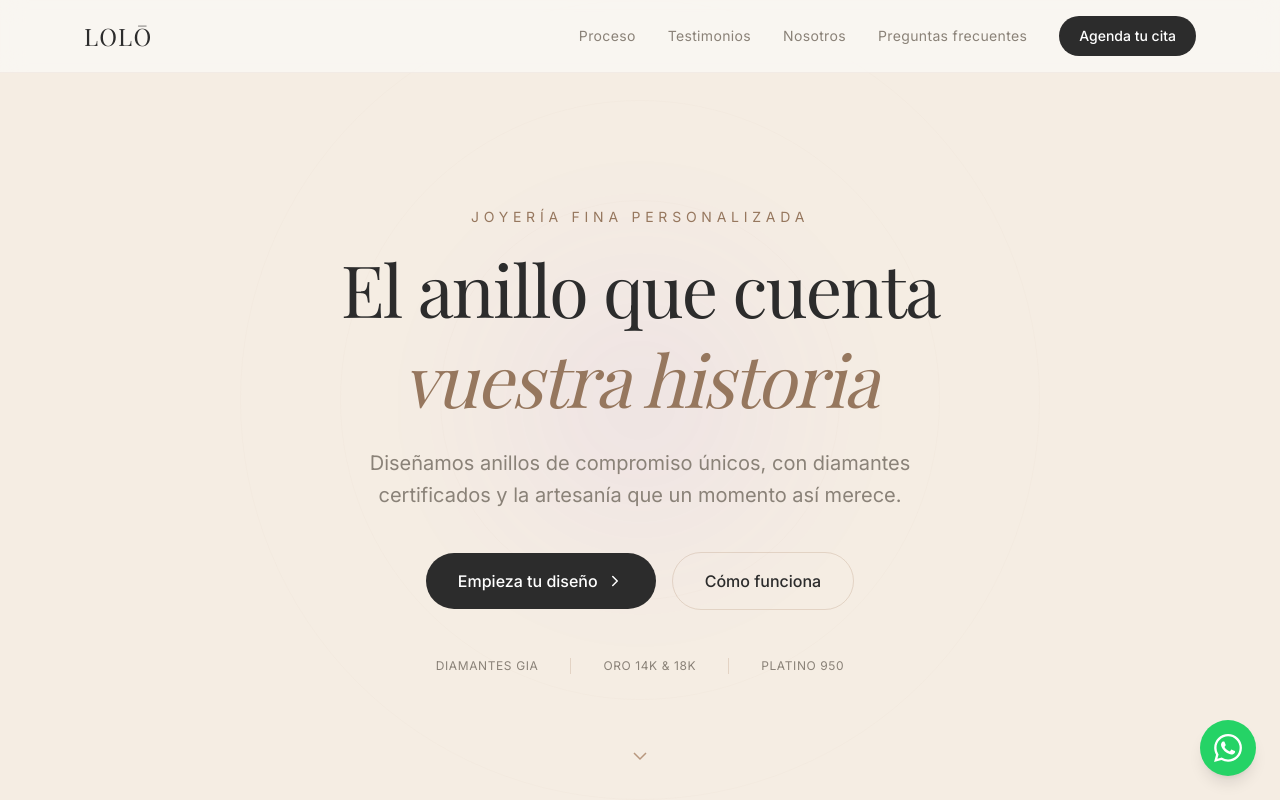
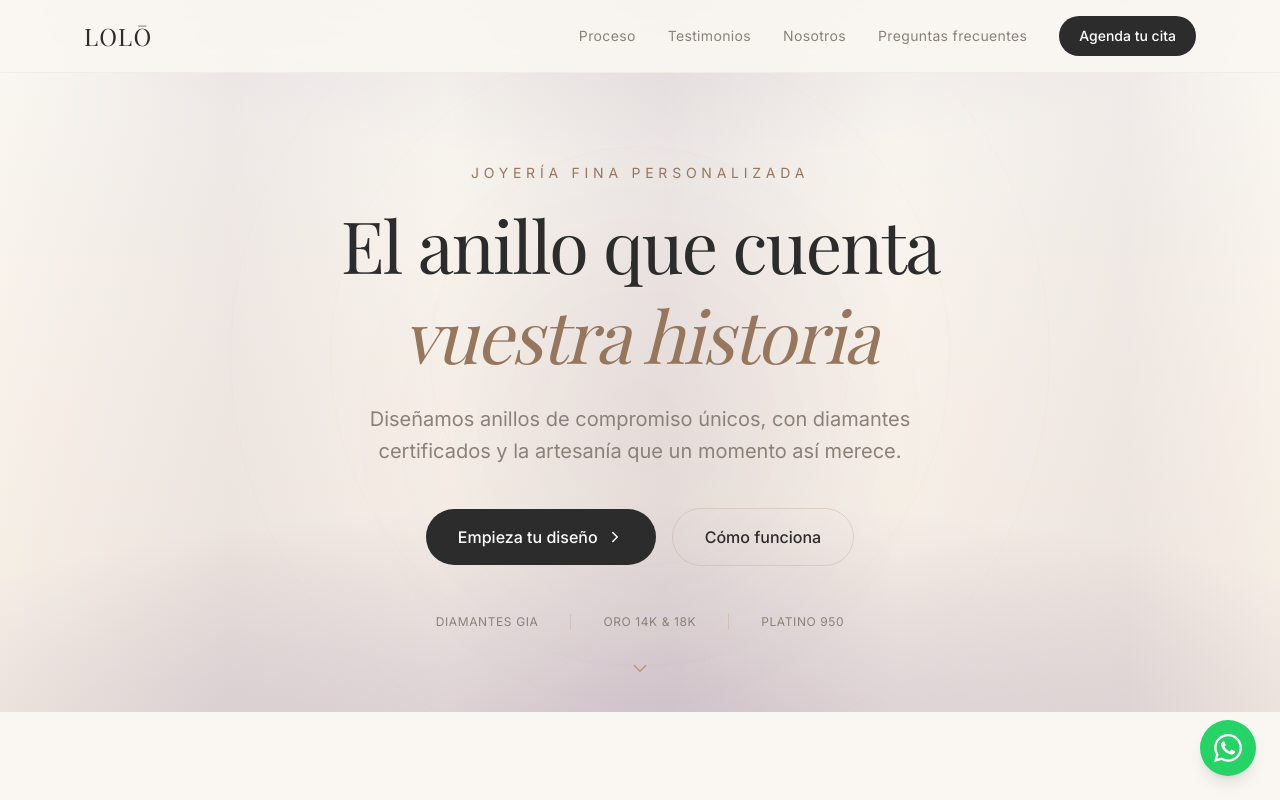
Before and after one commit to santirc95/lolo-website, a Next.js app: page / in a window 1280 px wide. Shown: the top 800 px of the page. Built offline with nearby package versions, Linux system fonts and the light colour scheme; a web font is replaced by a local one.

Commit message:
Refine hero styling + add purple tokens

```diff
--- a/src/app/globals.css
+++ b/src/app/globals.css
@@ -1,39 +1,66 @@
 @import "tailwindcss";
 
+/* =========================================================
+   LOLŌ — Design Tokens (Luxury / European Jewelry)
+========================================================= */
+
 :root {
+  /* Core neutrals */
   --color-cream: #FAF7F2;
   --color-champagne: #F5EDE3;
+
+  /* Gold palette */
   --color-gold: #B8977E;
   --color-gold-light: #D4B896;
   --color-gold-dark: #96775E;
+
+  /* Text */
   --color-charcoal: #2C2C2C;
   --color-charcoal-light: #4A4A4A;
   --color-warm-gray: #8A8278;
+
+  /* Utility */
   --color-white: #FFFFFF;
   --color-black: #1A1A1A;
   --color-whatsapp: #25D366;
 
+  /* Brand lavender / purple (VERY subtle use) */
+  --color-brand: #4A3160;        /* deep base */
+  --color-brand-light: #6F4A8E;  /* accent */
+  --color-brand-soft: #EEE8F3;   /* ultra-light wash */
+
+  /* App tokens */
   --background: var(--color-cream);
   --foreground: var(--color-charcoal);
 }
 
+/* Tailwind theme bridge */
 @theme inline {
   --color-background: var(--background);
   --color-foreground: var(--foreground);
+
   --color-cream: var(--color-cream);
   --color-champagne: var(--color-champagne);
+
   --color-gold: var(--color-gold);
   --color-gold-light: var(--color-gold-light);
   --color-gold-dark: var(--color-gold-dark);
+
   --color-charcoal: var(--color-charcoal);
   --color-charcoal-light: var(--color-charcoal-light);
   --color-warm-gray: var(--color-warm-gray);
+
+  --color-brand: var(--color-brand);
+  --color-brand-light: var(--color-brand-light);
+  --color-brand-soft: var(--color-brand-soft);
+
   --color-whatsapp: var(--color-whatsapp);
 
   --font-sans: "Inter", ui-sans-serif, system-ui, -apple-system, sans-serif;
   --font-display: "Playfair Display", ui-serif, Georgia, "Times New Roman", serif;
 }
 
+/* Base behavior */
 html {
   scroll-behavior: smooth;
 }
@@ -43,7 +70,43 @@ body {
   color: var(--foreground);
 }
 
+/* Selection */
 ::selection {
   background-color: var(--color-gold-light);
   color: var(--color-charcoal);
 }
+
+/* =========================================
+   LOLŌ — Editorial Gradient (Purple Light)
+========================================= */
+.bg-luxury-wash {
+  background:
+    /* columnas verticales suaves (más visibles) */
+    linear-gradient(
+      90deg,
+      rgba(74, 49, 96, 0.00) 0%,
+      rgba(74, 49, 96, 0.06) 18%,
+      rgba(74, 49, 96, 0.00) 35%,
+      rgba(74, 49, 96, 0.07) 52%,
+      rgba(74, 49, 96, 0.00) 70%,
+      rgba(74, 49, 96, 0.05) 88%,
+      rgba(74, 49, 96, 0.00) 100%
+    ),
+
+    /* glow lavanda abajo (sube fuerza) */
+    radial-gradient(
+      120% 60% at 50% 105%,
+      rgba(111, 74, 142, 0.22),
+      transparent 58%
+    ),
+
+    /* wash arriba (muy ligero) */
+    radial-gradient(
+      90% 55% at 50% -10%,
+      rgba(74, 49, 96, 0.10),
+      transparent 60%
+    ),
+
+    /* base */
+    linear-gradient(180deg, #FAF7F2 0%, #F7F0E8 60%, #F3ECE2 100%);
+}
--- a/src/components/Hero.tsx
+++ b/src/components/Hero.tsx
@@ -4,53 +4,85 @@ import { motion } from "framer-motion";
 import { getWhatsAppUrl } from "@/lib/constants";
 import { easeLuxury } from "@/lib/motion";
 
+/* ==============================
+   Animation presets
+================================ */
 const heroItem = {
-  hidden: { opacity: 0, y: 22, filter: "blur(10px)" },
+  hidden: { opacity: 0, y: 24, filter: "blur(10px)" },
   show: (i: number) => ({
     opacity: 1,
     y: 0,
     filter: "blur(0px)",
     transition: {
-      duration: 1.45,
+      duration: 1.6,
       ease: easeLuxury,
-      delay: 0.35 + i * 0.22,
+      delay: 0.45 + i * 0.24,
     },
   }),
 };
 
 const heroCtas = {
-  hidden: { opacity: 0, y: 16, filter: "blur(8px)" },
+  hidden: { opacity: 0, y: 18, filter: "blur(8px)" },
   show: (i: number) => ({
     opacity: 1,
     y: 0,
     filter: "blur(0px)",
     transition: {
-      duration: 1.25,
+      duration: 1.4,
       ease: easeLuxury,
-      delay: 0.35 + i * 0.22,
+      delay: 0.6 + i * 0.24,
     },
   }),
 };
 
+/* ==============================
+   Hero Component
+================================ */
 export default function Hero() {
   return (
-    <section className="relative flex min-h-screen items-center justify-center overflow-hidden bg-champagne px-5 pt-20">
-      {/* Decorative background */}
+    <section className="relative flex min-h-[calc(100vh-88px)] items-center justify-center overflow-hidden px-5 pt-20 bg-luxury-wash bg-luxury-grain">
+
+      {/* ==============================
+          Decorative rings (gold)
+      ============================== */}
       <div className="absolute inset-0 opacity-[0.03]">
-        <div className="absolute left-1/2 top-1/2 h-[800px] w-[800px] -translate-x-1/2 -translate-y-1/2 rounded-full border border-gold" />
-        <div className="absolute left-1/2 top-1/2 h-[600px] w-[600px] -translate-x-1/2 -translate-y-1/2 rounded-full border border-gold" />
-        <div className="absolute left-1/2 top-1/2 h-[400px] w-[400px] -translate-x-1/2 -translate-y-1/2 rounded-full border border-gold" />
+        <div className="absolute left-1/2 top-1/2 h-[820px] w-[820px] -translate-x-1/2 -translate-y-1/2 rounded-full border border-gold" />
+        <div className="absolute left-1/2 top-1/2 h-[620px] w-[620px] -translate-x-1/2 -translate-y-1/2 rounded-full border border-gold" />
+        <div className="absolute left-1/2 top-1/2 h-[420px] w-[420px] -translate-x-1/2 -translate-y-1/2 rounded-full border border-gold" />
       </div>
 
-      {/* Subtle brand glow */}
+      {/* ==============================
+          Purple glow system (lavender)
+      ============================== */}
       <div className="pointer-events-none absolute inset-0">
+        {/* Top soft wash */}
         <div
-          className="absolute left-1/2 top-[18%] h-[520px] w-[520px] -translate-x-1/2 rounded-full blur-3xl opacity-[0.12]
-          bg-[radial-gradient(circle_at_center,rgba(124,58,237,0.55),transparent_60%)]"
+          className="absolute inset-0 opacity-[0.10]"
+          style={{
+            background:
+              "radial-gradient(85% 55% at 50% 0%, rgba(74,49,96,0.18), transparent 62%)",
+          }}
+        />
+
+        {/* Center glow */}
+        <div
+          className="absolute left-1/2 top-[18%] h-[600px] w-[600px] -translate-x-1/2 rounded-full blur-3xl opacity-[0.11]"
+          style={{
+            background:
+              "radial-gradient(circle at center, rgba(74,49,96,0.45), transparent 66%)",
+          }}
         />
       </div>
 
-      <motion.div className="relative z-10 mx-auto max-w-3xl text-center" initial="hidden" animate="show">
+      {/* ==============================
+          Main content
+      ============================== */}
+      <motion.div
+        className="relative z-10 mx-auto max-w-3xl text-center"
+        initial="hidden"
+        animate="show"
+      >
+        {/* Eyebrow */}
         <motion.p
           custom={0}
           variants={heroItem}
@@ -59,6 +91,7 @@ export default function Hero() {
           Joyería fina personalizada
         </motion.p>
 
+        {/* Headline */}
         <motion.h1
           custom={1}
           variants={heroItem}
@@ -69,14 +102,17 @@ export default function Hero() {
           <span className="italic text-gold-dark">vuestra historia</span>
         </motion.h1>
 
+        {/* Description */}
         <motion.p
           custom={2}
           variants={heroItem}
           className="mx-auto mt-6 max-w-xl text-lg leading-relaxed text-warm-gray sm:text-xl"
         >
-          Diseñamos anillos de compromiso únicos, con diamantes certificados y la artesanía que un momento así merece.
+          Diseñamos anillos de compromiso únicos, con diamantes certificados y la
+          artesanía que un momento así merece.
         </motion.p>
 
+        {/* CTAs */}
         <motion.div
           custom={3}
           variants={heroCtas}
@@ -86,7 +122,9 @@ export default function Hero() {
             href={getWhatsAppUrl()}
             target="_blank"
             rel="noopener noreferrer"
-            className="inline-flex items-center gap-2 rounded-full bg-charcoal px-8 py-4 text-base font-medium text-white transition-all hover:bg-charcoal-light hover:shadow-lg"
+            className="inline-flex items-center gap-2 rounded-full bg-charcoal px-8 py-4 text-base font-medium text-white transition-all
+                       hover:bg-charcoal-light hover:shadow-lg
+                       hover:ring-1 hover:ring-[rgba(74,49,96,0.35)]"
           >
             Empieza tu diseño
             <svg
@@ -106,12 +144,15 @@ export default function Hero() {
 
           <a
             href="#proceso"
-            className="inline-flex items-center gap-2 rounded-full border border-gold/30 px-8 py-4 text-base font-medium text-charcoal transition-all hover:border-gold hover:bg-white/50"
+            className="inline-flex items-center gap-2 rounded-full border border-gold/30 px-8 py-4 text-base font-medium text-charcoal transition-all
+                       hover:border-gold hover:bg-white/50
+                       hover:ring-1 hover:ring-[rgba(74,49,96,0.22)]"
           >
             Cómo funciona
           </a>
         </motion.div>
 
+        {/* Trust line */}
         <motion.div
           custom={4}
           variants={heroItem}
@@ -125,16 +166,18 @@ export default function Hero() {
         </motion.div>
       </motion.div>
 
-      {/* Scroll indicator — slower, more discreet */}
+      {/* ==============================
+          Scroll indicator
+      ============================== */}
       <motion.div
         className="absolute bottom-8 left-1/2 -translate-x-1/2"
         initial={{ opacity: 0 }}
-        animate={{ opacity: 1, y: [0, 5, 0] }}
+        animate={{ opacity: 1, y: [0, 6, 0] }}
         transition={{
-          duration: 4.2,
+          duration: 5,
           repeat: Infinity,
           ease: easeLuxury,
-          delay: 2.4,
+          delay: 2.8,
         }}
       >
         <svg
```
